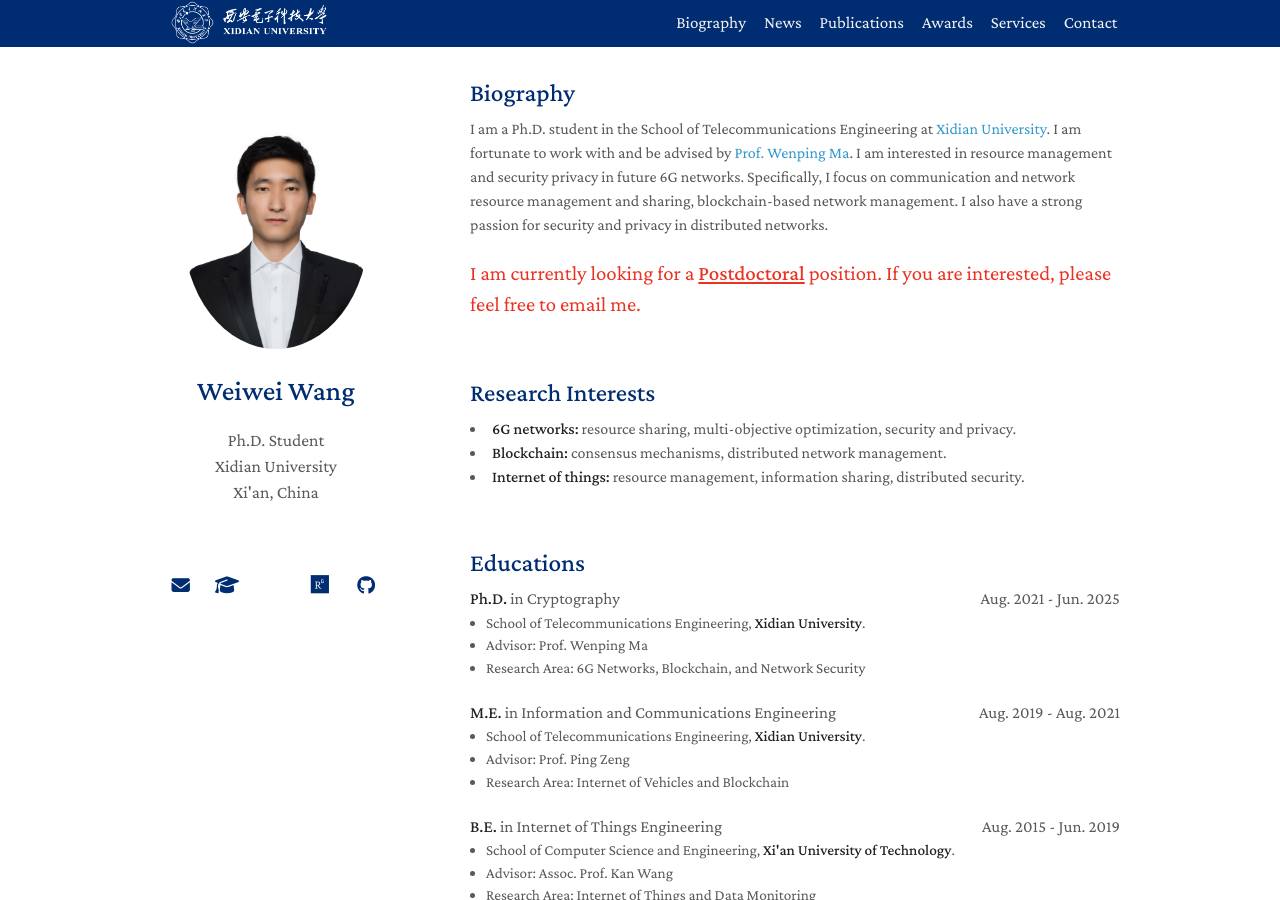
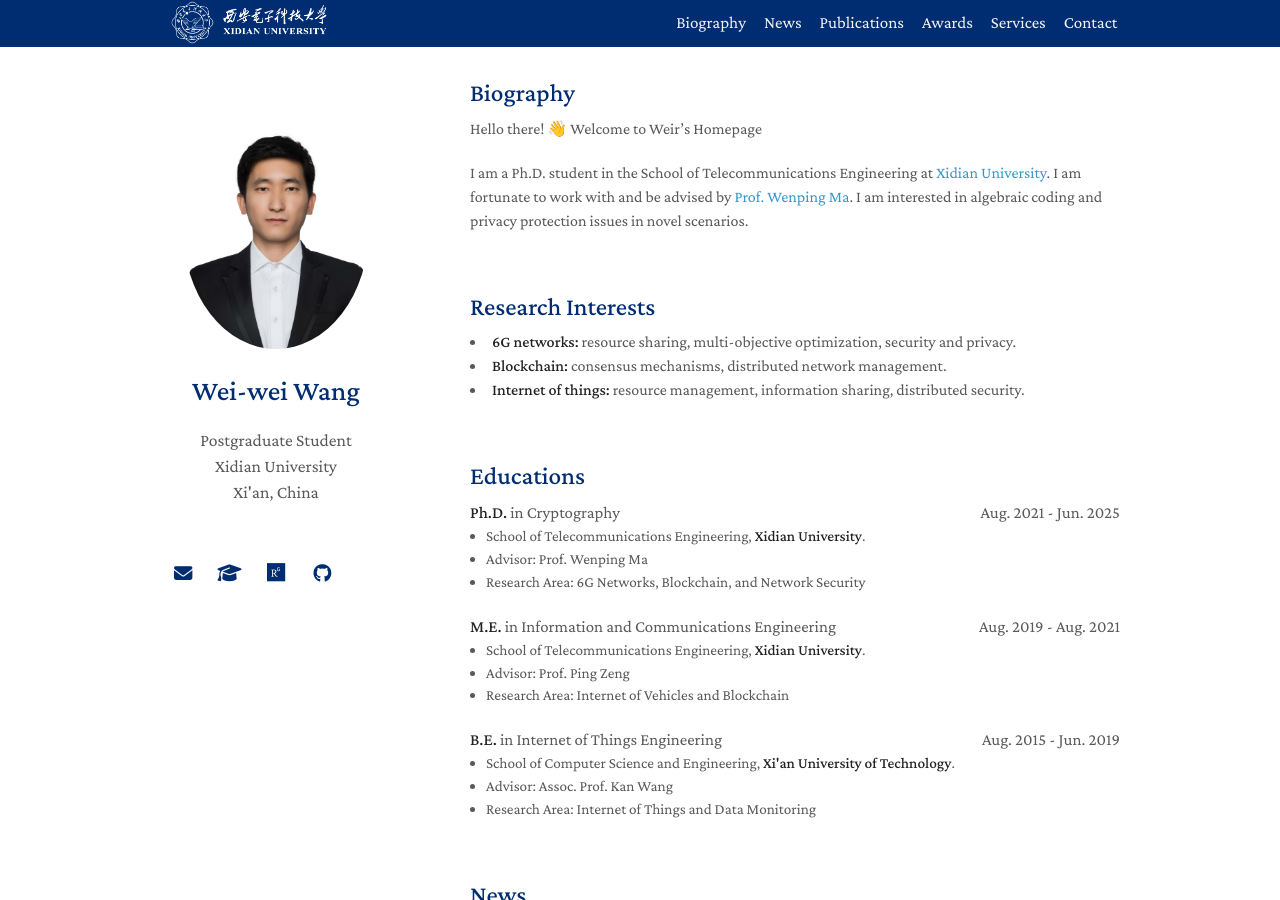
Before and after one commit to Joe-weir-wong/joe-weir-wong.github.io, a Jekyll site: the page built from index.md, in a window 1280 px wide and 900 px high. Built offline with Jekyll 4.4.1, drawn with Linux system fonts in a browser that asks for light colours; a style sheet for code colours, icons or effects is not loaded.

Commit message:
edit messages

```diff
--- a/_config.yml
+++ b/_config.yml
@@ -1,6 +1,6 @@
 # Basic Information
-title: Weiwei Wang
-position: Ph.D. Student
+title: Wei-wei Wang
+position: Postgraduate Student
 # department: School of Telecommunications Engineering
 affiliation: Xidian University
 affiliation_link: https://www.xidian.edu.cn/
@@ -11,7 +11,7 @@ email: wweiwei@stu.xidian.edu.cn
 # Search Engine Optimization (SEO)
 keywords: weiweiw
 canonical: https://joe-weir-wong.github.io/
-description: Kun Yan is a Ph.D. students at School of Telecommunications Engineering, Xidian University. His research interests include 6G networks, blockchain, and Internet of things.
+description: Wei-wei Wang is a Ph.D. students at School of Telecommunications Engineering, Xidian University. His research interests include Algebraic Coding and Cryptography.
 
 # The option is used to enable the Johns Hopkins template.
 enable_hopkins_logo: true
@@ -26,8 +26,8 @@ google_scholar: https://scholar.google.com/citations?user=NyUwUmIAAAAJ
 researchgate: https://www.researchgate.net/profile/Kun-Yan-24
 # clarivate: https://webofscience.clarivate.cn/wos/author/record/HLX-1711-2023
 # scopus: https://www.scopus.com/authid/detail.uri?authorId=58088423400
-#twitter: https://twitter.com/Wen_Zhong_
-cv_link: ./assets/files/Kun_Yan_CV.pdf
+twitter: https://twitter.com/Joe_weir_Wong
+# cv_link: ./assets/files/Kun_Yan_CV.pdf
 github_link: https://github.com/Joe-weir-Wong
 #linkedin: https://www.linkedin.com/in/wen-zhong-9a59771a5/
 
--- a/_includes/biography.md
+++ b/_includes/biography.md
@@ -2,8 +2,10 @@
 
 <h2 style="margin: 60px 0px 10px;">Biography</h2>
 
-I am a Ph.D. student in the School of Telecommunications Engineering at [Xidian University](https://www.xidian.edu.cn/). I am fortunate to work with and be advised by [Prof. Wenping Ma](https://web.xidian.edu.cn/mawenping/). I am interested in resource management and security privacy in future 6G networks. Specifically, I focus on communication and network resource management and sharing, blockchain-based network management. I also have a strong passion for security and privacy in distributed networks.
+Hello there! 👋 Welcome to Weir’s Homepage
 
-<span style="color: #ea3323; font-size: 1.3em;">
+I am a Ph.D. student in the School of Telecommunications Engineering at [Xidian University](https://www.xidian.edu.cn/). I am fortunate to work with and be advised by [Prof. Wenping Ma](https://web.xidian.edu.cn/mawenping/). I am interested in algebraic coding and privacy protection issues in novel scenarios.
+
+<!-- <span style="color: #ea3323; font-size: 1.3em;">
   I am currently looking for a <strong style="color: inherit; text-decoration: underline;">Postdoctoral</strong> position. If you are interested, please feel free to email me.
-</span>
+</span> -->
```
